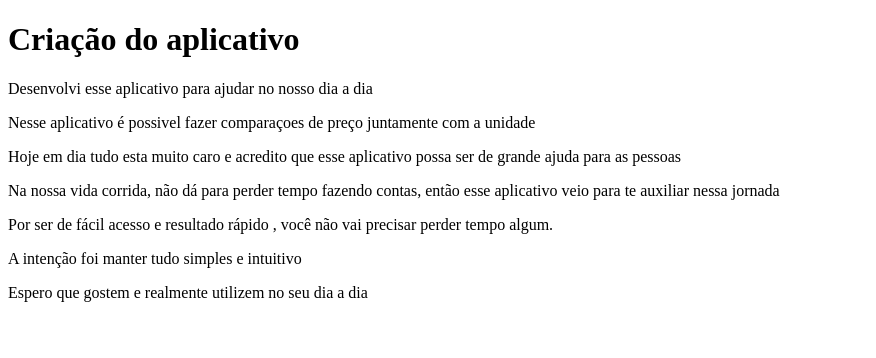
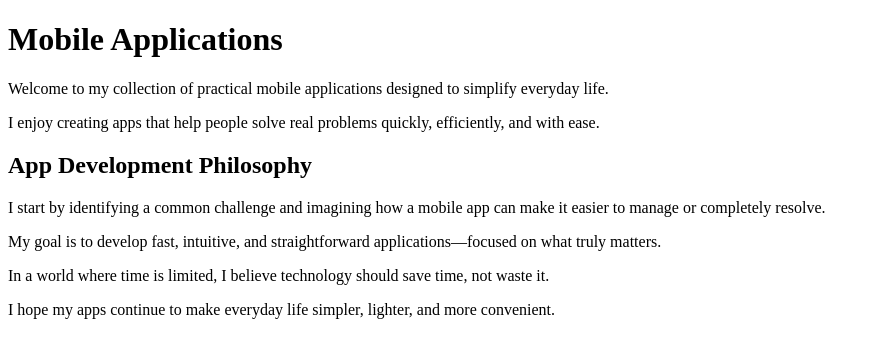
Before and after one commit to AlineSug/maisBaratoApp, a plain HTML site: page index.html in a window 1280 px wide. Shown: the whole page, without its empty margins (0-876 px from the left). Drawn offline with Linux system fonts and the light colour scheme.

Commit message:
Update index.html

```diff
--- a/index.html
+++ b/index.html
@@ -3,20 +3,19 @@
 <head>
   <meta charset="UTF-8">
   <meta name="viewport" content="width=device-width, initial-scale=1.0">
-  <title>MaisBaratoApp</title>
+  <title>Mobile App Developer</title>
 </head>
 <body>
-  <h1>Criação do aplicativo</h1>
+  <h1>Mobile Applications</h1>
 
-<p>Desenvolvi esse aplicativo para ajudar no nosso dia a dia </p>
-<p>Nesse aplicativo é possivel fazer comparaçoes de preço juntamente com a unidade</p>
-<p>Hoje em dia tudo esta muito caro e acredito que esse aplicativo possa ser de grande ajuda para as pessoas</p>
-<p>Na nossa vida corrida, não dá para perder tempo fazendo contas, então esse aplicativo veio para te auxiliar nessa jornada</p>
-<p> Por ser de fácil acesso e resultado rápido , você não vai precisar perder tempo algum.
-<p>A intenção foi manter tudo simples e intuitivo</p>
-<p>Espero que gostem e realmente utilizem no seu dia a dia</p>
+  <p>Welcome to my collection of practical mobile applications designed to simplify everyday life.</p>
+  <p>I enjoy creating apps that help people solve real problems quickly, efficiently, and with ease.</p>
 
+  <h2>App Development Philosophy</h2>
+  <p>I start by identifying a common challenge and imagining how a mobile app can make it easier to manage or completely resolve.</p>
+  <p>My goal is to develop fast, intuitive, and straightforward applications—focused on what truly matters.</p>
+  <p>In a world where time is limited, I believe technology should save time, not waste it.</p>
 
-
+  <p>I hope my apps continue to make everyday life simpler, lighter, and more convenient.</p>
 </body>
 </html>
```
